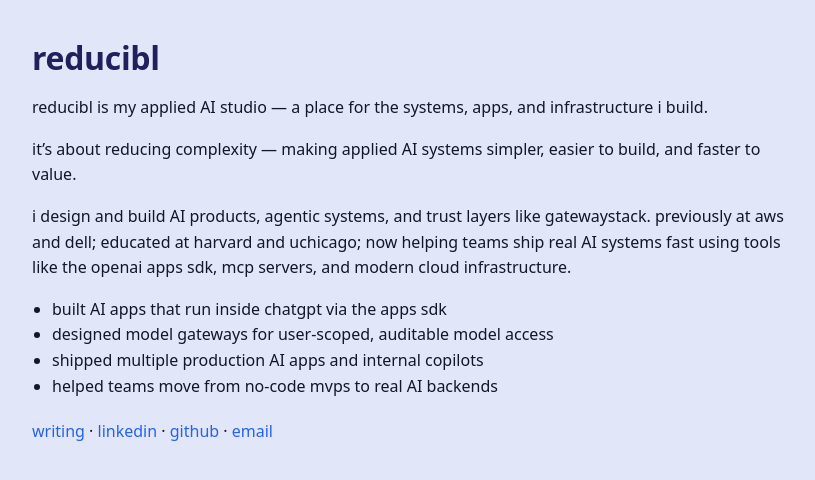
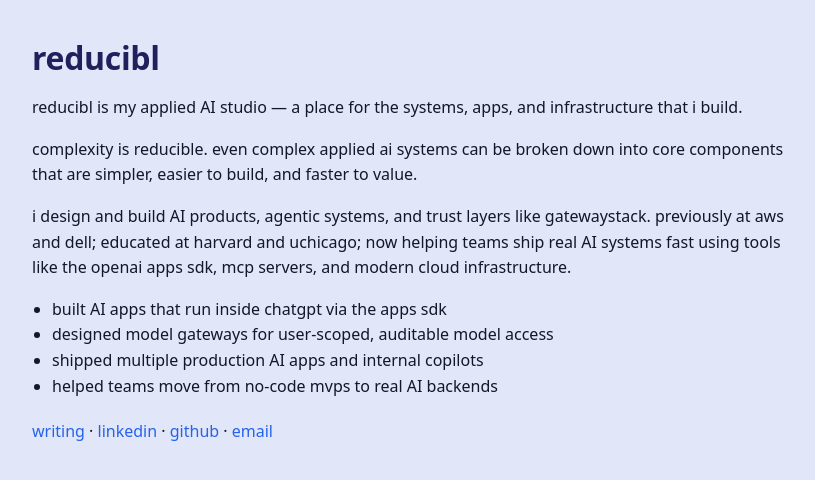
Before and after one commit to davidcrowe/reducibl.com, a Jekyll site: the page built from index.md, in a window 1280 px wide. Shown: the top 480 px of the page, without its empty margins (228-1043 px from the left). Built offline with Jekyll 4.4.1, drawn with Linux system fonts in a browser that asks for light colours.

Commit message:
ux experimentation

```diff
--- a/index.md
+++ b/index.md
@@ -5,9 +5,9 @@ title: reducibl
 
 # reducibl
 
-reducibl is my applied AI studio — a place for the systems, apps, and infrastructure i build.
+reducibl is my applied AI studio — a place for the systems, apps, and infrastructure that i build.
 
-it's about reducing complexity — making applied AI systems simpler, easier to build, and faster to value.
+complexity is reducible. even complex applied ai systems can be broken down into core components that are simpler, easier to build, and faster to value.
 
 i design and build AI products, agentic systems, and trust layers like gatewaystack. previously at aws and dell; educated at harvard and uchicago; now helping teams ship real AI systems fast using tools like the openai apps sdk, mcp servers, and modern cloud infrastructure.
 
```
